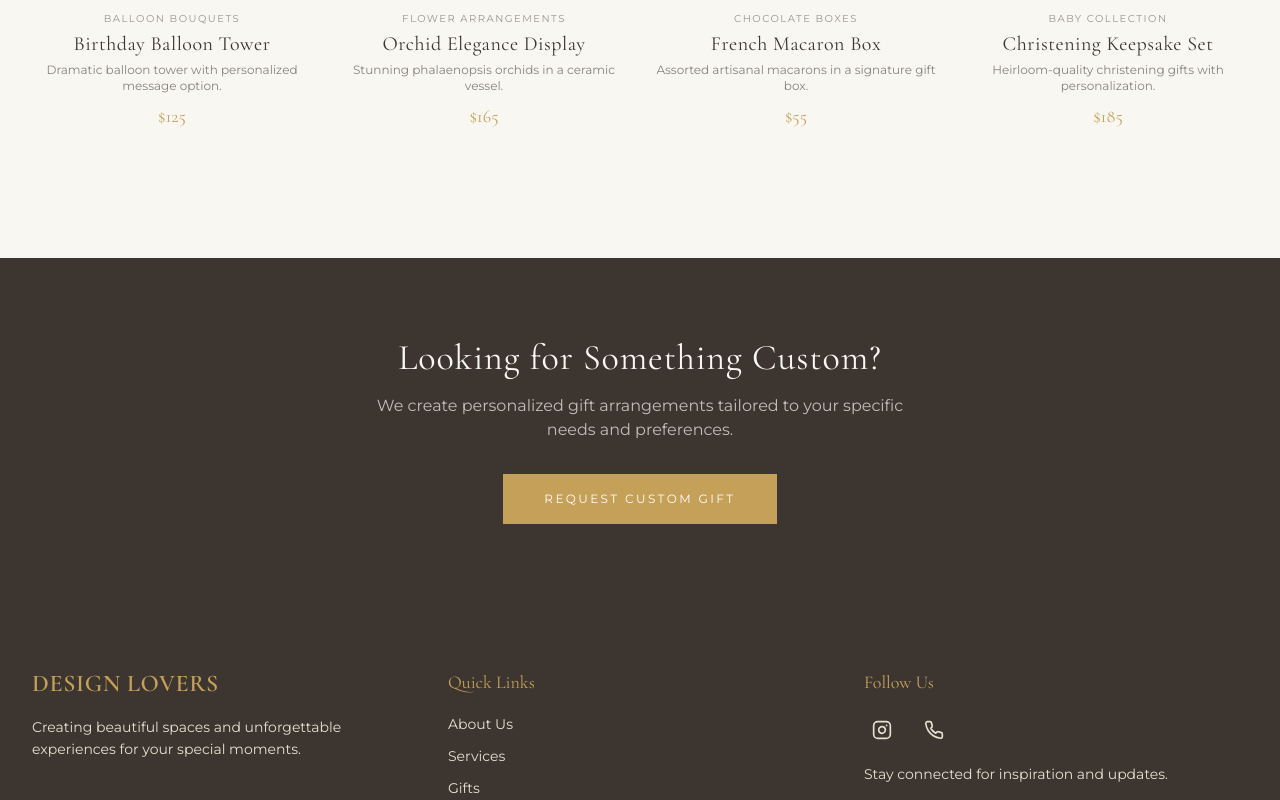
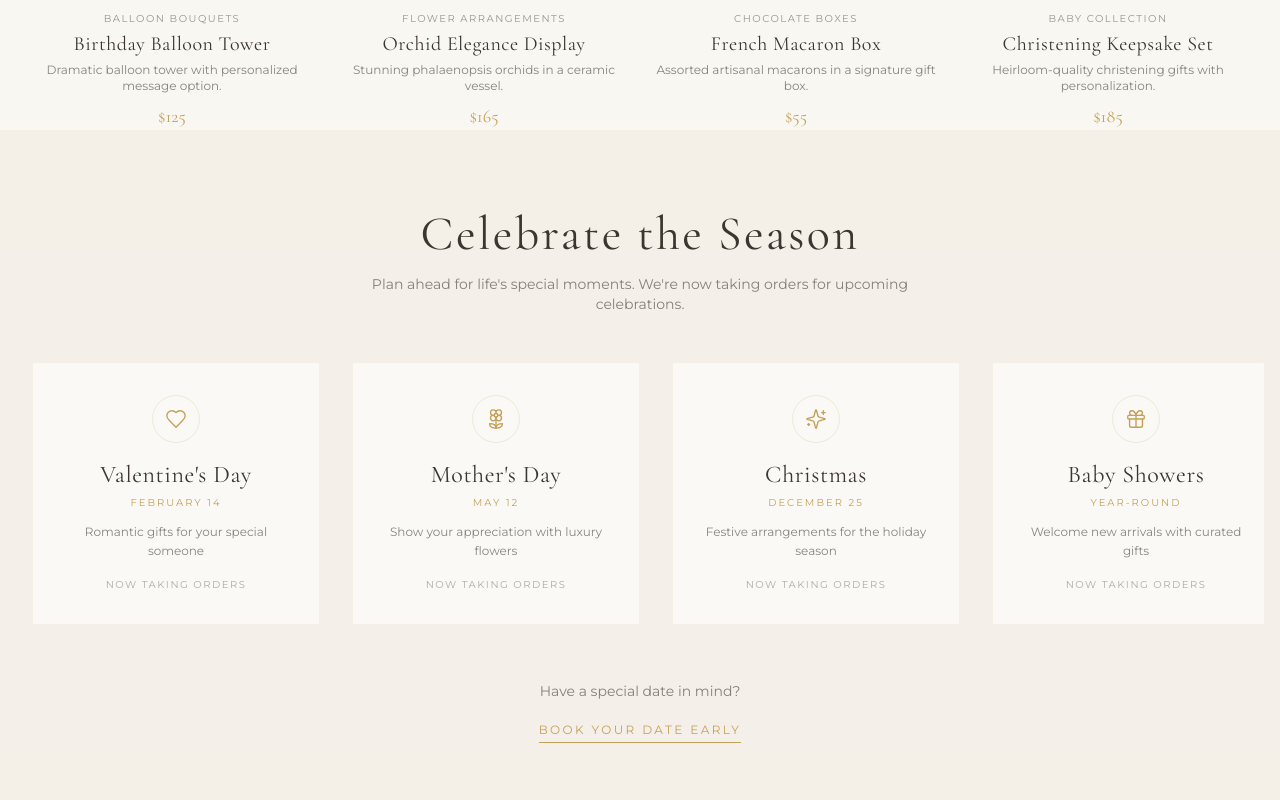
Before and after one commit to egaleon/design-lovers, a React (Vite) app: page /gifts in a window 1280 px wide. Shown: the part 2040-2840 px from the top of the page. Built offline with nearby package versions, Linux system fonts and the light colour scheme; the HTML template or start-up script is replaced by a standard one.

Commit message:
chore: seasons section (marketing & local SEO)

```diff
--- a/src/components/GiftCollection.jsx
+++ b/src/components/GiftCollection.jsx
@@ -1,6 +1,7 @@
 import { useState } from 'react';
 import { motion, AnimatePresence } from 'framer-motion';
 import ScrollReveal from './ScrollReveal';
+import SeasonalHighlight from './SeasonalHighlight';
 
 const categories = ['All', 'Balloon Bouquets', 'Flower Arrangements', 'Chocolate Boxes', 'Baby Collection'];
 
@@ -207,6 +208,9 @@ export default function GiftCollection() {
           </div>
         )}
       </div>
+
+      {/* Seasonal Highlight Section */}
+      <SeasonalHighlight />
     </section>
   );
 }
--- /dev/null
+++ b/src/components/SeasonalHighlight.jsx
@@ -0,0 +1,129 @@
+import { Heart, Flower2, Sparkles, Gift, PartyPopper, Leaf } from 'lucide-react';
+import { Link } from 'react-router-dom';
+import ScrollReveal from './ScrollReveal';
+
+const seasonalEvents = [
+  {
+    id: 1,
+    name: "Valentine's Day",
+    icon: Heart,
+    date: 'February 14',
+    description: 'Romantic gifts for your special someone',
+  },
+  {
+    id: 2,
+    name: "Mother's Day",
+    icon: Flower2,
+    date: 'May 12',
+    description: 'Show your appreciation with luxury flowers',
+  },
+  {
+    id: 3,
+    name: 'Christmas',
+    icon: Sparkles,
+    date: 'December 25',
+    description: 'Festive arrangements for the holiday season',
+  },
+  {
+    id: 4,
+    name: 'Baby Showers',
+    icon: Gift,
+    date: 'Year-round',
+    description: 'Welcome new arrivals with curated gifts',
+  },
+  {
+    id: 5,
+    name: 'Anniversaries',
+    icon: PartyPopper,
+    date: 'Anytime',
+    description: 'Celebrate your love story in style',
+  },
+  {
+    id: 6,
+    name: 'Spring Events',
+    icon: Leaf,
+    date: 'September - November',
+    description: 'Fresh blooms for spring celebrations',
+  },
+];
+
+export default function SeasonalHighlight() {
+  return (
+    <section className="bg-dl-champagne/30 py-16 md:py-20">
+      <div className="max-w-7xl mx-auto px-4 sm:px-6 lg:px-8">
+        {/* Header */}
+        <ScrollReveal className="text-center mb-12">
+          <h2 className="font-serif text-3xl md:text-4xl lg:text-5xl text-dl-coffee mb-4 tracking-wide lg:tracking-wider">
+            Celebrate the Season
+          </h2>
+          <p className="font-sans text-sm text-dl-coffee/60 max-w-xl mx-auto">
+            Plan ahead for life&apos;s special moments. We&apos;re now taking orders for upcoming celebrations.
+          </p>
+        </ScrollReveal>
+
+        {/* Horizontal Scroll Container */}
+        <ScrollReveal delay={0.1}>
+          <div className="overflow-x-auto pb-4 -mx-4 px-4 scrollbar-hide">
+            <div className="flex gap-6 md:gap-8 min-w-max">
+              {seasonalEvents.map((event, index) => (
+                <div
+                  key={event.id}
+                  className="group flex-shrink-0 w-64 md:w-72 bg-white/60 backdrop-blur-sm p-6 md:p-8 text-center border border-dl-gold/10 hover:border-dl-gold/30 hover:bg-white/80 transition-all duration-300"
+                >
+                  {/* Icon */}
+                  <div className="inline-flex items-center justify-center w-12 h-12 mb-4 border border-dl-gold/20 rounded-full group-hover:bg-dl-gold/10 group-hover:border-dl-gold/40 transition-all duration-300">
+                    <event.icon size={22} className="text-dl-gold" strokeWidth={1.5} />
+                  </div>
+
+                  {/* Holiday Name - Serif */}
+                  <h3 className="font-serif text-xl md:text-2xl text-dl-coffee mb-1 tracking-wide group-hover:text-dl-gold transition-colors duration-300">
+                    {event.name}
+                  </h3>
+
+                  {/* Date */}
+                  <p className="font-sans text-[10px] uppercase tracking-[0.2em] text-dl-gold mb-3">
+                    {event.date}
+                  </p>
+
+                  {/* Description */}
+                  <p className="font-sans text-xs text-dl-coffee/60 mb-4 leading-relaxed">
+                    {event.description}
+                  </p>
+
+                  {/* CTA Text */}
+                  <p className="font-sans text-[10px] uppercase tracking-[0.15em] text-dl-coffee/40 group-hover:text-dl-gold transition-colors duration-300">
+                    Now taking orders
+                  </p>
+                </div>
+              ))}
+            </div>
+          </div>
+        </ScrollReveal>
+
+        {/* Bottom CTA */}
+        <ScrollReveal delay={0.2} className="text-center mt-10">
+          <p className="font-sans text-sm text-dl-coffee/60 mb-4">
+            Have a special date in mind?
+          </p>
+          <Link
+            to="/contact"
+            className="inline-block font-sans text-xs uppercase tracking-[0.2em] text-dl-gold border-b border-dl-gold pb-1 hover:text-dl-coffee hover:border-dl-coffee transition-all duration-300"
+          >
+            Book Your Date Early
+          </Link>
+        </ScrollReveal>
+      </div>
+
+      {/* Custom CSS for hiding scrollbar */}
+      <style>{`
+        .scrollbar-hide::-webkit-scrollbar {
+          display: none;
+        }
+        .scrollbar-hide {
+          -ms-overflow-style: none;
+          scrollbar-width: none;
+        }
+      `}</style>
+    </section>
+  );
+}
```
